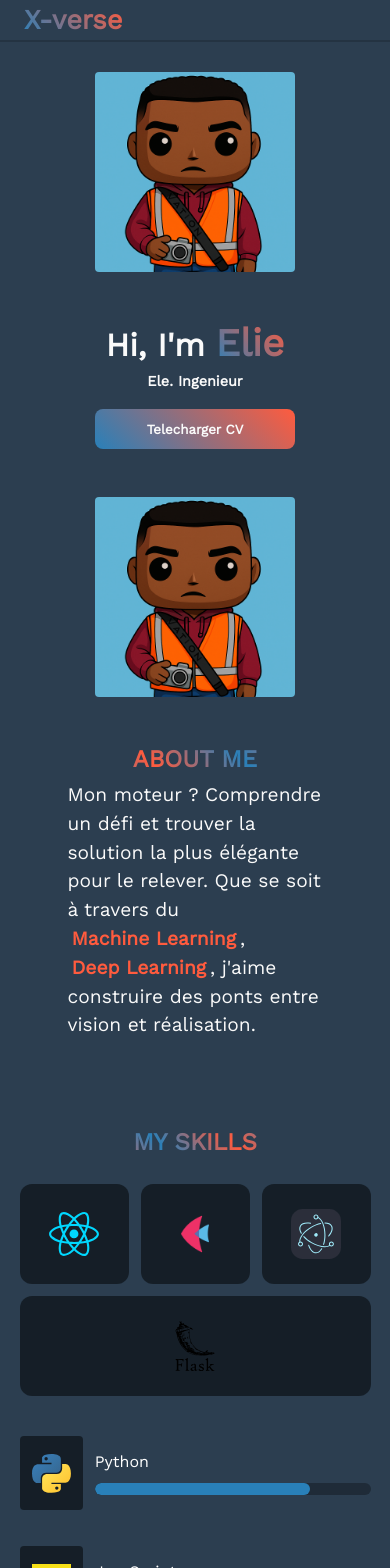
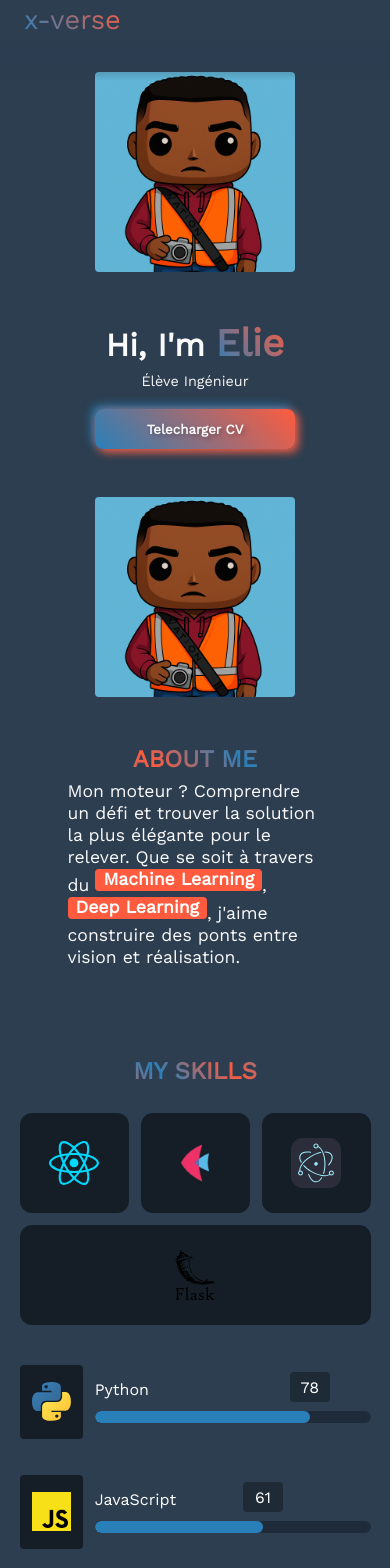
Before and after one commit to darkproot/portfolio, a React (Vite) app: page / in a window 390 px wide. Shown: the top 1568 px of the page. Built offline with nearby package versions, Linux system fonts and the light colour scheme.

Commit message:
Ajout des ettiques sur les bars de progression

```diff
--- a/src/components/AboutBlock/AboutBlock.module.css
+++ b/src/components/AboutBlock/AboutBlock.module.css
@@ -51,9 +51,9 @@
     font-weight: bold;
 }
 .text p {
-    line-height: 1.5;
+    line-height: 1.25;
     margin-right: var(--block-padding-left);
-    font-size: 1.2em;
+    font-size: 1.1em;
 }
 
 
@@ -92,5 +92,13 @@
         margin-right: var(--block-padding-left);
     }
 
+    .highlight {
+        color: white;
+        border-radius: 4px;
+        overflow: hidden;
+        padding: 0 8px;
+    }
+    .highlight::before { width: 100%; }
+
     .text p { margin-right: 0; }
 }
--- a/src/components/Icon/Icon.module.css
+++ b/src/components/Icon/Icon.module.css
@@ -40,9 +40,7 @@
     position: absolute;
     top: -32px;
     left: 4px;
-    background-color: rgba(0, 0, 0, 0.812);
-    -webkit-backdrop-filter: blur(5px);
-    backdrop-filter: blur(5px);
+    background-color: rgba(0, 0, 0, 0.35);
     color: white;
     padding: 4px 12px;
     border-radius: 8px;
--- a/src/components/Language/Language.jsx
+++ b/src/components/Language/Language.jsx
@@ -2,7 +2,7 @@ import styles from './Language.module.css'
 
 export default function Language(props) {
 
-    const progess = { '--language-progess-width': `${props.value}%` }
+    const progess = { '--language-progess-width': `${props.value}%`, '--progress': `"${props.value}"` }
 
     return(
         <div className={styles.container}>
@@ -10,7 +10,7 @@ export default function Language(props) {
                 <img src={props.link} alt={props.name} />
             </div>
             <div className={styles.value_container}>
-                <label>{props.name}</label>
+                <label style={progess}>{props.name}</label>
                 <div style={progess} className={styles.progress}></div>
             </div>
         </div>
--- a/src/components/Language/Language.module.css
+++ b/src/components/Language/Language.module.css
@@ -4,12 +4,12 @@
 }
 
 @keyframes progress_bar {
-    from {
-        width: 0%;
-    }
-    to {
-        width: var(--language-progess-width);
-    }
+    from { width: 0%; }
+    to { width: var(--language-progess-width); }
+}
+@keyframes etiquette {
+    from { left: 0; }
+    to { left: var(--language-progess-width); }
 }
 
 .container {
@@ -39,7 +39,25 @@
 }
 
 .value_container label {
+    position: relative;
     color: white;
+}
+.value_container label::before {
+    content: var(--progress) ;
+    position: absolute;
+    display: flex;
+    justify-content: center;
+    align-items: center;
+    top: -8px;
+    font-weight: 200;
+    left: var(--language-progess-width);
+    background: rgba(0, 0, 0, 0.323);
+    height: 30px;
+    width: 40px;
+    border-radius: 4px;
+    transform: translateX(-50%);
+    transition: all .5s ease;
+    animation: etiquette 1s linear forwards;
 }
 .value_container {
     display: flex;
@@ -70,11 +88,11 @@
 
 .container:hover .img_container img {
     transition: all .2s ease;
-    transform: scale(1.05);
+    transform: scale(1.2);
 }
-.container:hover .progress {
+.container:hover .progress::before {
     transition: all .2s ease;
-    box-shadow: 2px 2px 2px 2px hsla(204, 64%, 44%, 0.365);
+    background-color: hsl(204, 64%, 39%);
 }
 
 @media (max-width: 810px) {
--- a/src/components/NameBlock/NameBlock.jsx
+++ b/src/components/NameBlock/NameBlock.jsx
@@ -5,7 +5,7 @@ export default function NameBlock() {
         <div className={styles.container}>
             <div className={styles.text}>
                 <p className={styles.p_one}>Hi, I'm <span>Elie</span></p>
-                <p className={styles.p_two}>Ele. Ingenieur</p>
+                <p className={styles.p_two}>Élève Ingénieur</p>
                 <button className={styles.action}>Telecharger CV</button>
             </div>
             <div className={styles.image}>
--- a/src/components/NameBlock/NameBlock.module.css
+++ b/src/components/NameBlock/NameBlock.module.css
@@ -16,11 +16,9 @@
     justify-content: center;
     gap: 8px;
 }
-.text p {
+.text p { margin-left: var(--block-padding-left); }
+.p_one {
     color: var(--blanc);
-    margin-left: var(--block-padding-left);
-}
-.p_one {
     font-size: 2em;
     font-weight: 800;
 }
@@ -33,8 +31,9 @@
     font-weight: bolder;
 }
 .p_two {
+    color: whitesmoke;
     font-size: .9rem;
-    font-weight: 600;
+    font-weight: 500;
 }
 
 
@@ -72,6 +71,9 @@
     transition: all .2s ease;
     cursor: pointer;
     font-weight: bold;
+    box-shadow: 3px 3px 10px var(--sec),
+    -3px -3px 10px var(--bleu);
+    text-shadow: 2px 2px 5px rgba(0, 0, 0, 0.29);
 }
 .action:hover {
     transform: scale(1.05);
--- a/src/components/NavBar/NavBar.module.css
+++ b/src/components/NavBar/NavBar.module.css
@@ -1,22 +1,8 @@
 @keyframes logo {
-    0% {
-        background: linear-gradient(45deg, var(--bleu), var(--sec));
-        -webkit-background-clip: text;
-        background-clip: text;
-        -webkit-text-fill-color: transparent;
-    }
-    50% {
-        background: linear-gradient(45deg, var(--sec), var(--bleu));
-        -webkit-background-clip: text;
-        background-clip: text;
-        -webkit-text-fill-color: transparent;
-    }
-    100% {
-        background: linear-gradient(45deg, var(--bleu), var(--sec));
-        -webkit-background-clip: text;
-        background-clip: text;
-        -webkit-text-fill-color: transparent;
-    }
+    0% { font-weight: 100; }
+    75% { font-weight: 500; }
+    85% { font-weight: 400; }
+    100% { font-weight: 800; }
 }
 
 .navbar {
@@ -32,21 +18,20 @@
     width: 100%;
     height: var(--nav-bar-height);
     background-color: var(--gris);
-    border-bottom: 2px solid hsl(210, 29%, 20%);
 }
 
-/* .navbar::before {
+.navbar::before {
     content: '';
     position: absolute;
-    height: 130%;
+    height: 100%;
     width: 100%;
     top: var(--nav-bar-height);
     left: 0;
     background: linear-gradient(-180deg, var(--gris), transparent);
-} */
+}
 
 .navbar label {
-    font-weight: bold;
+    font-weight: 100;
     font-size: 1.7rem;
     margin-left: 24px;
     background: linear-gradient(45deg, var(--bleu), var(--sec));
@@ -54,5 +39,5 @@
     -webkit-background-clip: text;
     background-clip: text;
     -webkit-text-fill-color: transparent;
-    animation: logo 5s linear infinite;
+    animation: logo 10s linear(0 0%, 0.22 2.1%, 0.86 6.5%, 1.11 8.6%, 1.3 10.7%, 1.35 11.8%, 1.37 12.9%, 1.37 13.7%, 1.36 14.5%, 1.32 16.2%, 1.03 21.8%, 0.94 24%, 0.89 25.9%, 0.88 26.85%, 0.87 27.8%, 0.87 29.25%, 0.88 30.7%, 0.91 32.4%, 0.98 36.4%, 1.01 38.3%, 1.04 40.5%, 1.05 42.7%, 1.05 44.1%, 1.04 45.7%, 1 53.3%, 0.99 55.4%, 0.98 57.5%, 0.99 60.7%, 1 68.1%, 1.01 72.2%, 1 86.7%, 1 100%) infinite;
 }
--- a/src/components/NavBar/Navbar.jsx
+++ b/src/components/NavBar/Navbar.jsx
@@ -1,9 +1,12 @@
 import styles from './NavBar.module.css'
 
 export default function NavBar() {
+
+    const go_to_github = () => window.open('https://github.com/darkproot', '_black')
+
     return(
         <div className={styles.navbar}>
-            <label htmlFor="Logo">X-verse</label>
+            <label htmlFor="Logo" onClick={go_to_github}>x-verse</label>
         </div>
     )
 }
```
Also changed, not shown: 1 other file (tests, documents, lock files or other folders).
